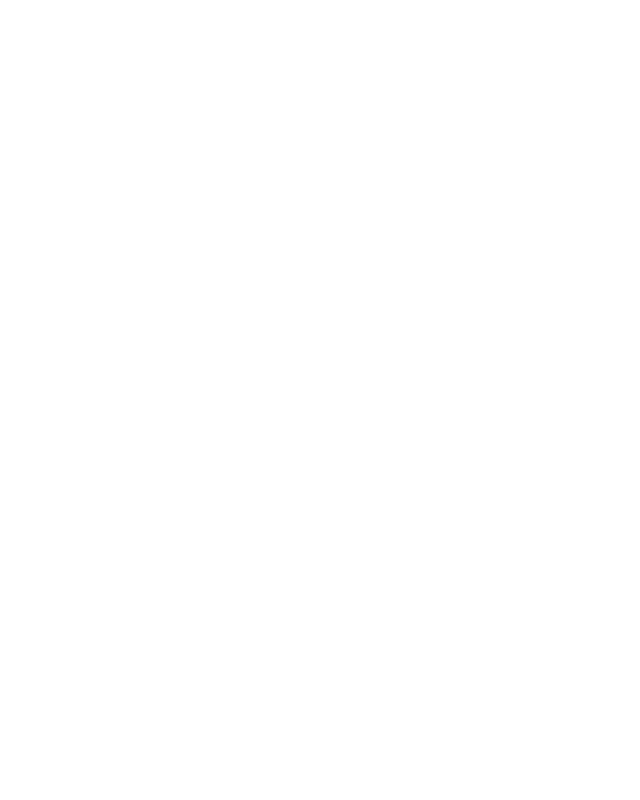
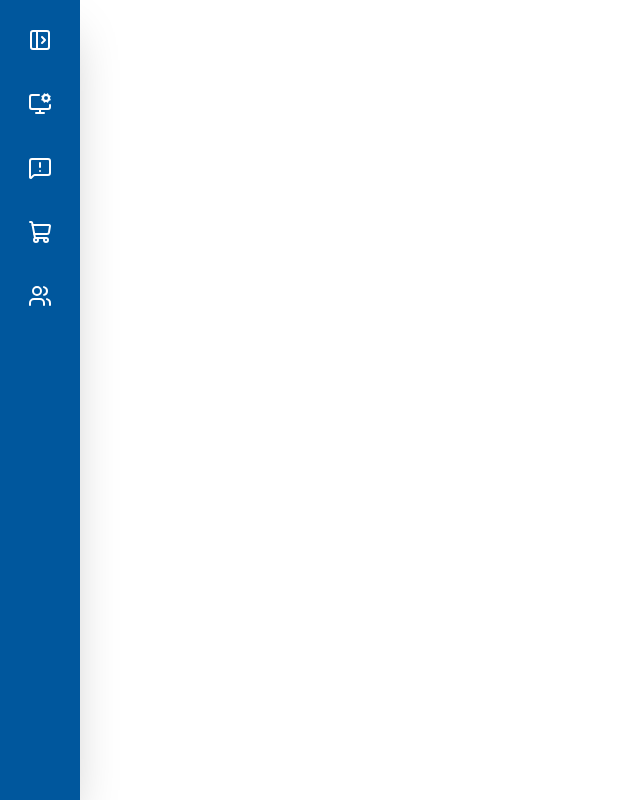
Before and after one commit to Portal-Manutencao-Mecanica/Portal_Mecanica-APP, a Next.js app in the folder portalmanutencao/: page / in a window 1280 px wide. Shown: the whole page, without its empty margins (0-640 px from the left). Built offline with nearby package versions, Linux system fonts and the light colour scheme.

Commit message:
feat(component) add icon for open and close sidebar

```diff
--- a/portalmanutencao/src/app/page.tsx
+++ b/portalmanutencao/src/app/page.tsx
@@ -1,5 +1,7 @@
+import { SideBar } from "@/components/organisms/SideBar";
+
 export default function Home() {
     return (
-        <></>
+        <><SideBar /></>
     );
 }
--- a/portalmanutencao/src/components/organisms/SideBar.tsx
+++ b/portalmanutencao/src/components/organisms/SideBar.tsx
@@ -1,6 +1,6 @@
 'use client'
 import { useState } from 'react';
-import { MonitorCog, MessageSquareWarning, ShoppingBag, ShoppingCart, Users } from 'lucide-react';
+import { MonitorCog, MessageSquareWarning, ShoppingBag, ShoppingCart, Users, PanelLeftOpen } from 'lucide-react';
 
 export function SideBar() {
   const [isExpanded, setIsExpanded] = useState(false);
@@ -16,12 +16,34 @@
     <aside
       onClick={() => setIsExpanded(!isExpanded)}
       className={`
-        h-screen bg-weg-blue text-white flex flex-col gap-6 cursor-pointer
-        transition-all duration-300 ease-in-out select-none
-        ${isExpanded ? 'w-64 p-4' : 'w-20 py-4 px-2'}
-      `}
+          fixed top-0 left-0 z-50 h-screen bg-weg-blue text-white flex flex-col gap-6 cursor-pointer
+          transition-all duration-300 ease-in-out select-none shadow-2xl
+          ${isExpanded ? 'w-64 p-4' : 'w-20 py-4 px-2'}
+        `}
     >
       <nav className="flex flex-col gap-4 w-full">
+
+        <a
+          onClick={() => setIsExpanded(!isExpanded)}
+          className={`
+                flex items-center gap-4 h-12 rounded-lg transition-colors hover:bg-white/10
+                ${isExpanded ? 'px-3 justify-start' : 'justify-center'}
+              `}
+        >
+          <PanelLeftOpen
+            className={`w-6 h-6 shrink-0 transition-transform duration-300
+              ${isExpanded ? 'rotate-180' : 'rotate-0'}`}
+
+          />
+
+          {isExpanded && (
+            <span className="whitespace-nowrap transition-opacity duration-200 opacity-100">
+              Fechar Menu
+            </span>
+          )}
+        </a>
+
+
         {menuItems.map((item, index) => {
           const Icon = item.icon;
           return (
```
